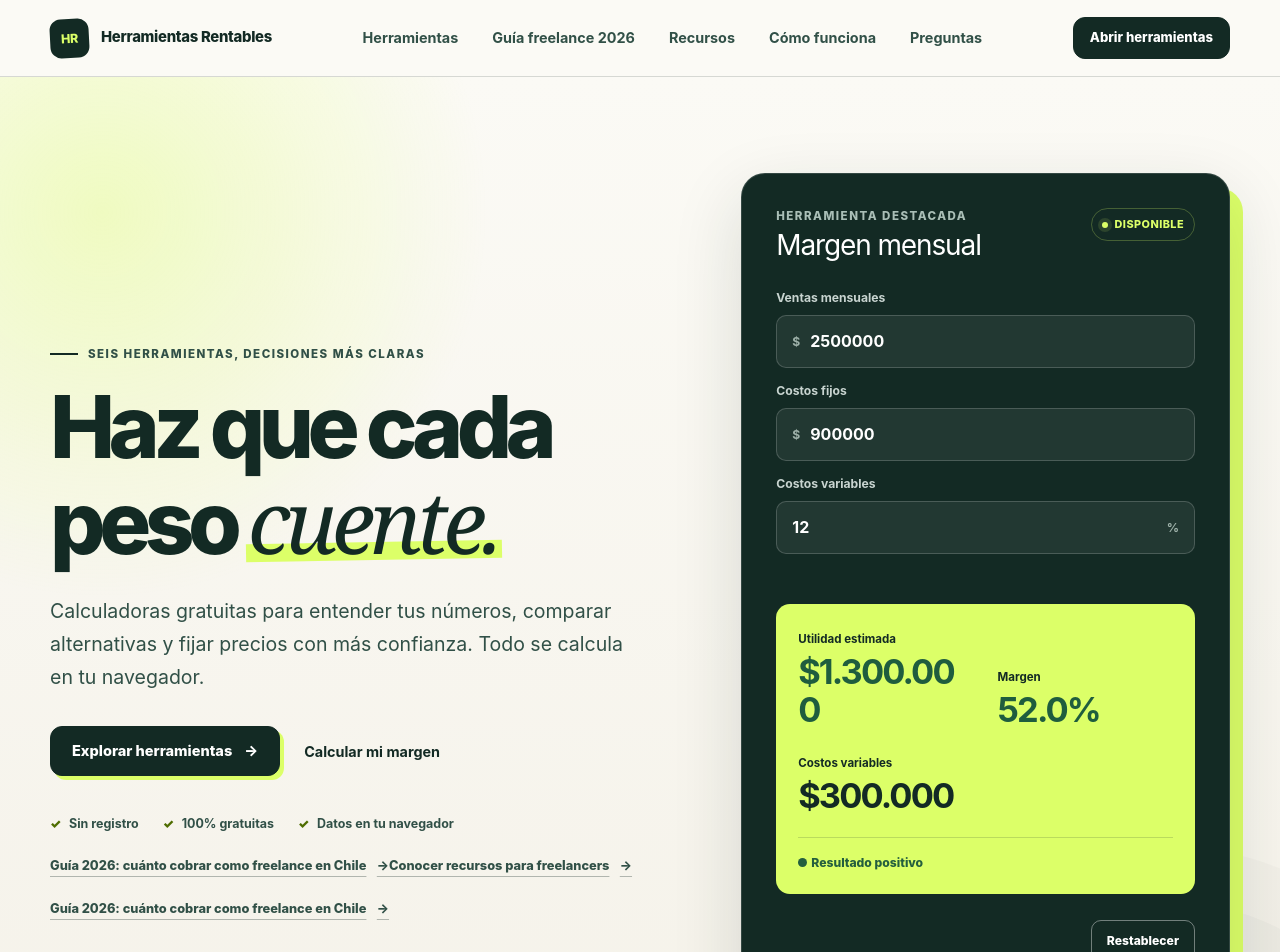
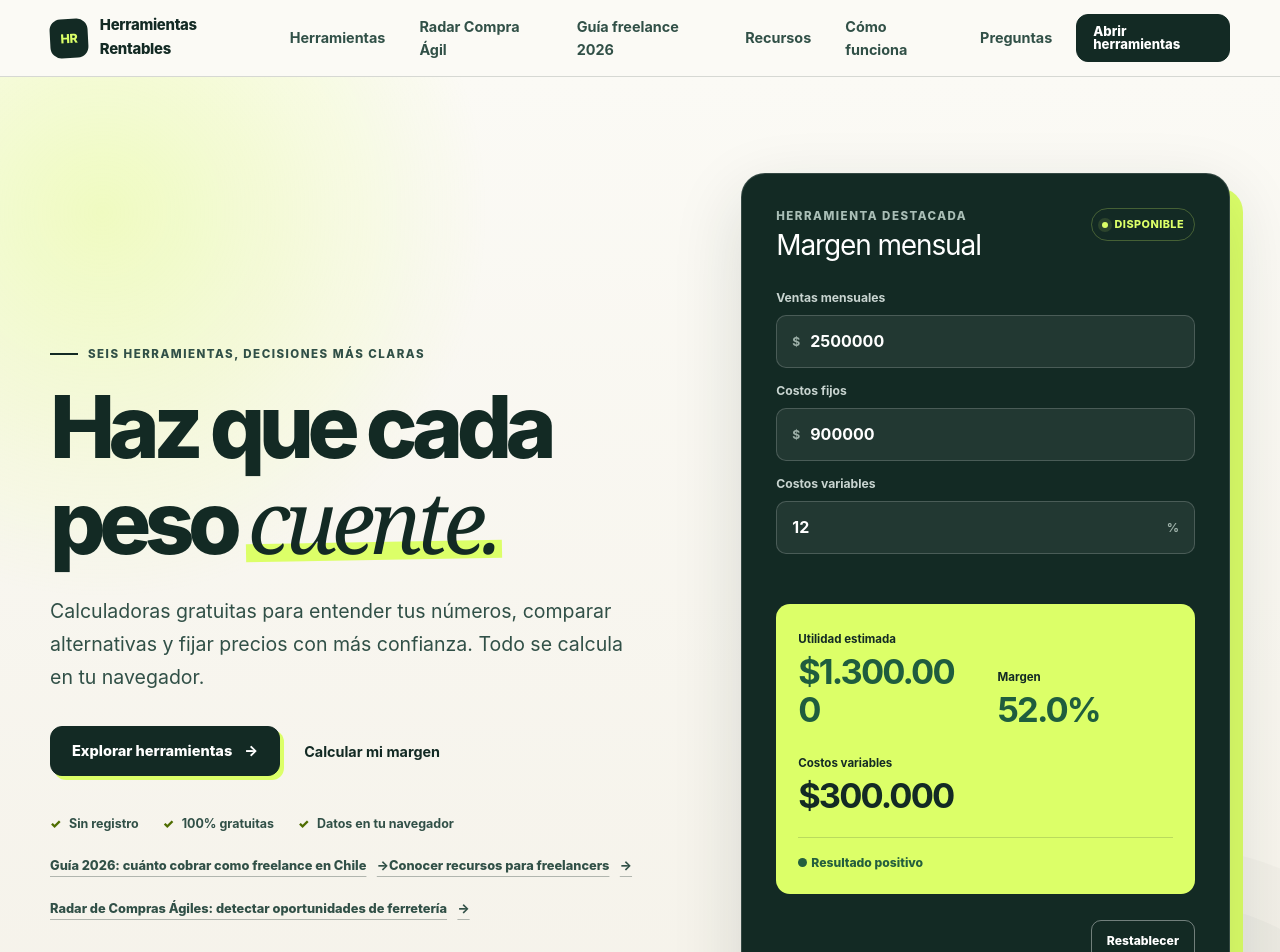
Before and after one commit to miguelcastill85-del/herramientas-rentables, a Next.js app: page / in a window 1280 px wide. Shown: the top 952 px of the page. Built offline with nearby package versions, Linux system fonts and the light colour scheme.

Commit message:
feat: link Radar from homepage

```diff
--- a/app/page.tsx
+++ b/app/page.tsx
@@ -29,7 +29,7 @@ export default function Home() {
             <span className="brand-mark" aria-hidden="true">HR</span><span>Herramientas Rentables</span>
           </a>
           <nav className="desktop-nav" aria-label="Navegación principal">
-            <a href="#herramientas">Herramientas</a><a href="/guias/cuanto-cobrar-como-freelance-chile">Guía freelance 2026</a><a href="/pro">Recursos</a><a href="#metodo">Cómo funciona</a><a href="#preguntas">Preguntas</a>
+            <a href="#herramientas">Herramientas</a><a href="/radar">Radar Compra Ágil</a><a href="/guias/cuanto-cobrar-como-freelance-chile">Guía freelance 2026</a><a href="/pro">Recursos</a><a href="#metodo">Cómo funciona</a><a href="#preguntas">Preguntas</a>
           </nav>
           <a className="button button-small" href="#herramientas">Abrir herramientas</a>
         </div>
@@ -49,7 +49,7 @@ export default function Home() {
               <ul className="trust-list" aria-label="Beneficios principales"><li>Sin registro</li><li>100% gratuitas</li><li>Datos en tu navegador</li></ul>
               <a className="hero-resource-link" href="/guias/cuanto-cobrar-como-freelance-chile">Guía 2026: cuánto cobrar como freelance en Chile <span aria-hidden="true">→</span></a>
               <a className="hero-resource-link" href="/pro">Conocer recursos para freelancers <span aria-hidden="true">→</span></a>
-              <a className="hero-resource-link" href="/guias/cuanto-cobrar-como-freelance-chile">Guía 2026: cuánto cobrar como freelance en Chile <span aria-hidden="true">→</span></a>
+              <a className="hero-resource-link" href="/radar">Radar de Compras Ágiles: detectar oportunidades de ferretería <span aria-hidden="true">→</span></a>
             </div>
             <div className="calculator-wrap" id="calculadora" tabIndex={-1}>
               <div className="calculator-card">
@@ -122,7 +122,7 @@ export default function Home() {
 
       <footer className="site-footer"><div className="container footer-grid">
         <a className="brand footer-brand" href="#inicio"><span className="brand-mark" aria-hidden="true">HR</span><span>Herramientas Rentables</span></a>
-        <p>Seis herramientas gratuitas para tomar mejores decisiones de negocio. <a className="footer-text-link" href="/guias/cuanto-cobrar-como-freelance-chile">Guía freelance Chile 2026</a> · <a className="footer-text-link" href="/pro">Ver recursos</a></p><p>© {new Date().getFullYear()} Herramientas Rentables</p>
+        <p>Seis herramientas gratuitas para tomar mejores decisiones de negocio. <a className="footer-text-link" href="/guias/cuanto-cobrar-como-freelance-chile">Guía freelance Chile 2026</a> · <a className="footer-text-link" href="/pro">Ver recursos</a> · <a className="footer-text-link" href="/radar">Radar Compra Ágil</a></p><p>© {new Date().getFullYear()} Herramientas Rentables</p>
       </div></footer>
     </>
   );
```
